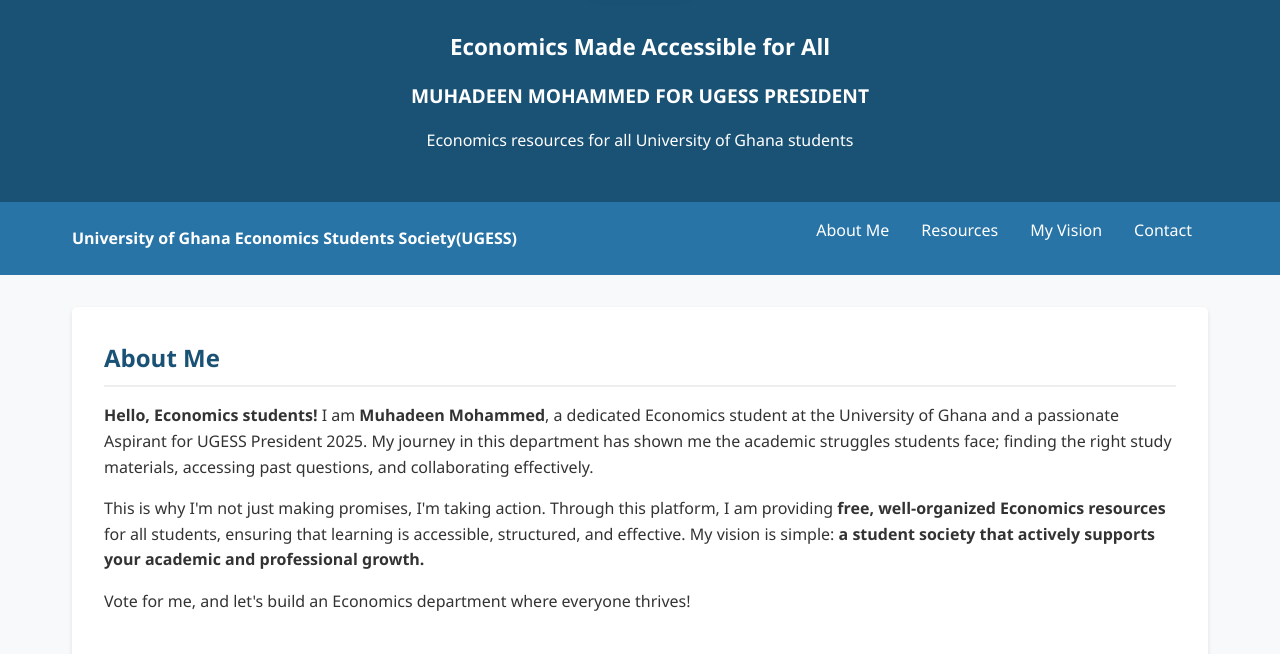
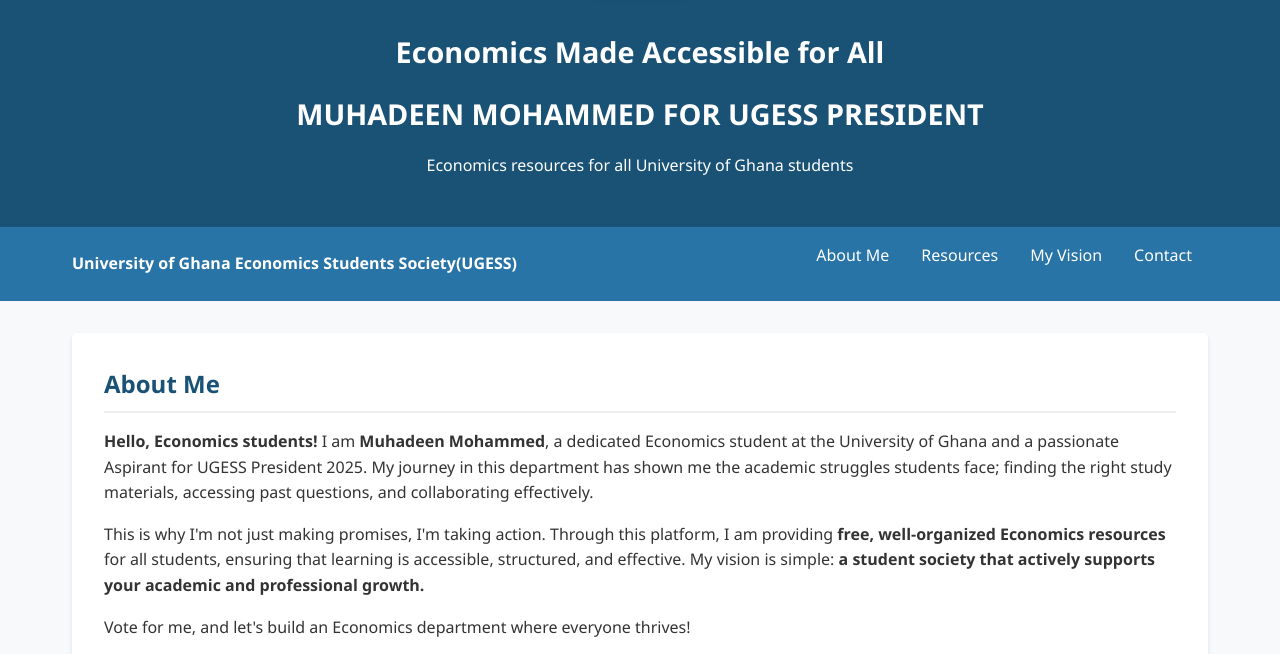
Before and after one commit to Muhadeen/UGESS-ACADEMIC-RESOURCE-HUB-MUHADEEN, a plain HTML site: page index.html in a window 1280 px wide. Shown: the part 146-800 px from the top of the page. Drawn offline with Linux system fonts and the light colour scheme.

Commit message:
Update index.html

```diff
--- a/index.html
+++ b/index.html
@@ -201,10 +201,11 @@
     <img src="https://i.ibb.co/pj3C7BTt/ep-Ls-A2-ZL-400x400.jpg" alt="UGESS Presidential Campaign Flyer" style="max-width: 13%; height: auto; box-shadow: 0 3px 15px rgba(0, 0, 0, 0.1); border-radius: 5px;">
 </div>
     </div>
-        <div class="header-content">
-    <h1 class="site-title" style="font-size: 1.4rem;">Economics Made Accessible for All</h1>
-    <h1 class="site-title" style="font-size: 1.2rem;">MUHADEEN MOHAMMED FOR UGESS PRESIDENT</h1>
+         <div class="header-content">
+    <h1 class="site-title" style="font-size: 1.8rem;">Economics Made Accessible for All</h1>
+    <h1 class="site-title" style="font-size: 1.8rem;">MUHADEEN MOHAMMED FOR UGESS PRESIDENT</h1>
     <p class="tagline" style="font-size: 1rem;">Economics resources for all University of Ghana students</p>
+
 </div>
     </header>
 
```
